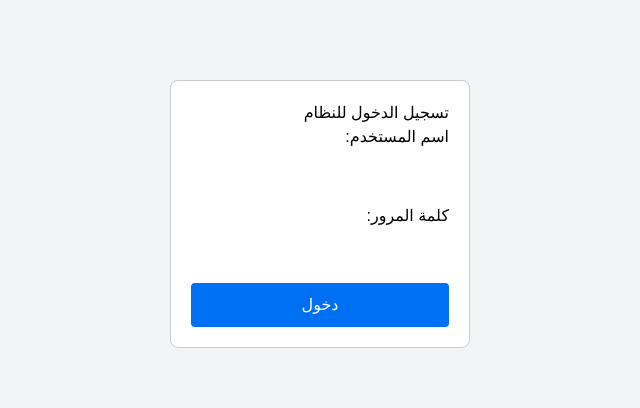
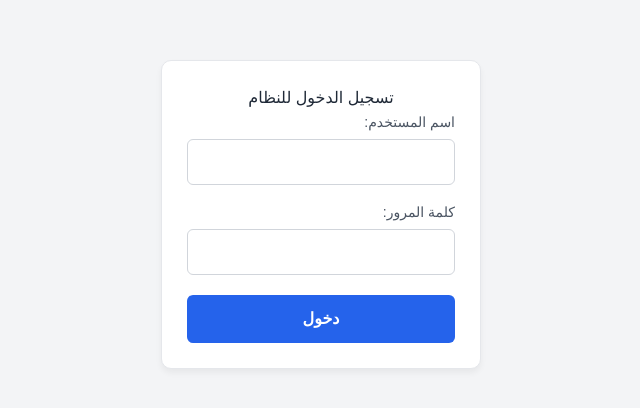
Before and after one commit to sharef24zu/Erp-system-zubedat, a React (Vite) app: page / in a window 1280 px wide. Shown: the part 186-594 px from the top of the page, without its empty margins (375-1015 px from the left). Built offline with nearby package versions, Linux system fonts and the light colour scheme; no server answers; the HTML template or start-up script is replaced by a standard one.

Commit message:
Update App.tsx

```diff
--- a/src/App.tsx
+++ b/src/App.tsx
@@ -1,7 +1,6 @@
 import React, { useState } from 'react';
 import { createClient } from '@supabase/supabase-js';
 
-// إنشاء اتصال Supabase باستخدام متغيّرات Vercel المباشرة
 const supabaseUrl = import.meta.env.VITE_SUPABASE_URL || '';
 const supabaseAnonKey = import.meta.env.VITE_SUPABASE_ANON_KEY || '';
 const supabase = createClient(supabaseUrl, supabaseAnonKey);
@@ -12,6 +11,7 @@ export default function App() {
   const [user, setUser] = useState<any>(null);
   const [error, setError] = useState('');
   const [loading, setLoading] = useState(false);
+  const [activeTab, setActiveTab] = useState('dashboard');
 
   const handleLogin = async (e: React.FormEvent) => {
     e.preventDefault();
@@ -27,7 +27,7 @@ export default function App() {
         .maybeSingle();
 
       if (error) {
-        setError('خطأ في الاتصال بقاعدة البيانات: ' + error.message);
+        setError('خطأ في الاتصال: ' + error.message);
       } else if (!data) {
         setError('اسم المستخدم أو كلمة المرور غير صحيحة');
       } else {
@@ -42,48 +42,102 @@ export default function App() {
 
   if (user) {
     return (
-      <div style={{ padding: 20, fontFamily: 'sans-serif', direction: 'rtl' }}>
-        <h1>مرحباً بك، {user.full_name}</h1>
-        <p>الصلاحية: {user.role}</p>
-        <button
-          onClick={() => setUser(null)}
-          style={{ padding: '8px 16px', background: '#e53e3e', color: '#fff', border: 'none', borderRadius: 4, cursor: 'pointer' }}
-        >
-          تسجيل الخروج
-        </button>
+      <div style={{ minHeight: '100vh', backgroundColor: '#f3f4f6', fontFamily: 'sans-serif', direction: 'rtl', padding: '20px' }}>
+        {/* الشريط العلوي */}
+        <header style={{ backgroundColor: '#fff', padding: '15px 20px', borderRadius: '8px', boxShadow: '0 2px 4px rgba(0,0,0,0.1)', display: 'flex', justifyContent: 'space-between', alignItems: 'center', marginBottom: '20px' }}>
+          <div>
+            <h1 style={{ margin: 0, fontSize: '20px', color: '#1f2937' }}>نظام إدارة الأسطول والمعدات</h1>
+            <span style={{ fontSize: '14px', color: '#6b7280' }}>مرحباً بك، <b>{user.full_name}</b> ({user.role})</span>
+          </div>
+          <button
+            onClick={() => setUser(null)}
+            style={{ backgroundColor: '#ef4444', color: '#fff', border: 'none', padding: '8px 16px', borderRadius: '6px', cursor: 'pointer', fontWeight: 'bold' }}
+          >
+            تسجيل الخروج
+          </button>
+        </header>
+
+        {/* أزرار التنقل */}
+        <nav style={{ display: 'flex', gap: '10px', marginBottom: '20px' }}>
+          <button onClick={() => setActiveTab('dashboard')} style={{ padding: '10px 20px', borderRadius: '6px', border: 'none', cursor: 'pointer', backgroundColor: activeTab === 'dashboard' ? '#2563eb' : '#fff', color: activeTab === 'dashboard' ? '#fff' : '#374151', fontWeight: 'bold' }}>الرئيسية</button>
+          <button onClick={() => setActiveTab('equipment')} style={{ padding: '10px 20px', borderRadius: '6px', border: 'none', cursor: 'pointer', backgroundColor: activeTab === 'equipment' ? '#2563eb' : '#fff', color: activeTab === 'equipment' ? '#fff' : '#374151', fontWeight: 'bold' }}>المعدات</button>
+          <button onClick={() => setActiveTab('work_orders')} style={{ padding: '10px 20px', borderRadius: '6px', border: 'none', cursor: 'pointer', backgroundColor: activeTab === 'work_orders' ? '#2563eb' : '#fff', color: activeTab === 'work_orders' ? '#fff' : '#374151', fontWeight: 'bold' }}>أوامر العمل</button>
+        </nav>
+
+        {/* البطاقات الإحصائية */}
+        <div style={{ display: 'grid', gridTemplateColumns: 'repeat(auto-fit, minmax(200px, 1fr))', gap: '15px', marginBottom: '20px' }}>
+          <div style={{ backgroundColor: '#fff', padding: '15px', borderRadius: '8px', borderRight: '4px solid #3b82f6', boxShadow: '0 1px 3px rgba(0,0,0,0.1)' }}>
+            <span style={{ color: '#6b7280', fontSize: '14px' }}>إجمالي المعدات</span>
+            <h2 style={{ margin: '5px 0 0 0', color: '#111827' }}>12</h2>
+          </div>
+          <div style={{ backgroundColor: '#fff', padding: '15px', borderRadius: '8px', borderRight: '4px solid #10b981', boxShadow: '0 1px 3px rgba(0,0,0,0.1)' }}>
+            <span style={{ color: '#6b7280', fontSize: '14px' }}>المعدات النشطة</span>
+            <h2 style={{ margin: '5px 0 0 0', color: '#111827' }}>9</h2>
+          </div>
+          <div style={{ backgroundColor: '#fff', padding: '15px', borderRadius: '8px', borderRight: '4px solid #f59e0b', boxShadow: '0 1px 3px rgba(0,0,0,0.1)' }}>
+            <span style={{ color: '#6b7280', fontSize: '14px' }}>طلبات الصيانة</span>
+            <h2 style={{ margin: '5px 0 0 0', color: '#111827' }}>3</h2>
+          </div>
+        </div>
+
+        {/* جدول المحتوى */}
+        <div style={{ backgroundColor: '#fff', padding: '20px', borderRadius: '8px', boxShadow: '0 1px 3px rgba(0,0,0,0.1)' }}>
+          <h3 style={{ marginTop: 0, color: '#374151' }}>قائمة المعدات الحالية</h3>
+          <table style={{ width: '100%', borderCollapse: 'collapse', textAlign: 'right' }}>
+            <thead>
+              <tr style={{ backgroundColor: '#f9fafb', borderBottom: '2px solid #e5e7eb' }}>
+                <th style={{ padding: '10px' }}>اسم المعدة</th>
+                <th style={{ padding: '10px' }}>النوع</th>
+                <th style={{ padding: '10px' }}>الحالة</th>
+              </tr>
+            </thead>
+            <tbody>
+              <tr style={{ borderBottom: '1px solid #e5e7eb' }}>
+                <td style={{ padding: '10px' }}>حفارة CAT 320</td>
+                <td style={{ padding: '10px' }}>حفارات</td>
+                <td style={{ padding: '10px' }}><span style={{ backgroundColor: '#d1fae5', color: '#065f46', padding: '2px 8px', borderRadius: '4px', fontSize: '12px' }}>نشط</span></td>
+              </tr>
+              <tr style={{ borderBottom: '1px solid #e5e7eb' }}>
+                <td style={{ padding: '10px' }}>شاحنة مرسيدس اكتروس</td>
+                <td style={{ padding: '10px' }}>شاحنات نقل</td>
+                <td style={{ padding: '10px' }}><span style={{ backgroundColor: '#fef3c7', color: '#92400e', padding: '2px 8px', borderRadius: '4px', fontSize: '12px' }}>صيانة</span></td>
+              </tr>
+            </tbody>
+          </table>
+        </div>
       </div>
     );
   }
 
   return (
-    <div style={{ display: 'flex', justifyContent: 'center', alignItems: 'center', height: '100vh', fontFamily: 'sans-serif', direction: 'rtl' }}>
-      <form onSubmit={handleLogin} style={{ border: '1px solid #ccc', padding: 20, borderRadius: 8, width: 300, background: '#fff' }}>
-        <h2 style={{ marginTop: 0 }}>تسجيل الدخول للنظام</h2>
-        {error && <p style={{ color: 'red', fontSize: 14 }}>{error}</p>}
-        <div style={{ marginBottom: 10 }}>
-          <label>اسم المستخدم:</label>
+    <div style={{ display: 'flex', justifyContent: 'center', alignItems: 'center', height: '100vh', backgroundColor: '#f3f4f6', fontFamily: 'sans-serif', direction: 'rtl' }}>
+      <form onSubmit={handleLogin} style={{ border: '1px solid #e5e7eb', padding: 25, borderRadius: 10, width: 320, backgroundColor: '#fff', boxShadow: '0 4px 6px rgba(0,0,0,0.05)' }}>
+        <h2 style={{ marginTop: 0, textAlign: 'center', color: '#1f2937' }}>تسجيل الدخول للنظام</h2>
+        {error && <p style={{ color: '#ef4444', fontSize: 14, backgroundColor: '#fee2e2', padding: '8px', borderRadius: '4px' }}>{error}</p>}
+        <div style={{ marginBottom: 15 }}>
+          <label style={{ fontSize: '14px', color: '#4b5563' }}>اسم المستخدم:</label>
           <input
             type="text"
             value={userId}
             onChange={(e) => setUserId(e.target.value)}
-            style={{ width: '100%', padding: 8, marginTop: 5, boxSizing: 'border-box' }}
+            style={{ width: '100%', padding: '10px', marginTop: 5, boxSizing: 'border-box', border: '1px solid #d1d5db', borderRadius: '6px' }}
             required
           />
         </div>
-        <div style={{ marginBottom: 10 }}>
-          <label>كلمة المرور:</label>
+        <div style={{ marginBottom: 20 }}>
+          <label style={{ fontSize: '14px', color: '#4b5563' }}>كلمة المرور:</label>
           <input
             type="password"
             value={password}
             onChange={(e) => setPassword(e.target.value)}
-            style={{ width: '100%', padding: 8, marginTop: 5, boxSizing: 'border-box' }}
+            style={{ width: '100%', padding: '10px', marginTop: 5, boxSizing: 'border-box', border: '1px solid #d1d5db', borderRadius: '6px' }}
             required
           />
         </div>
         <button
           type="submit"
           disabled={loading}
-          style={{ width: '100%', padding: 10, background: '#0070f3', color: '#fff', border: 'none', borderRadius: 4, cursor: 'pointer' }}
+          style={{ width: '100%', padding: 12, backgroundColor: '#2563eb', color: '#fff', border: 'none', borderRadius: 6, cursor: 'pointer', fontWeight: 'bold' }}
         >
           {loading ? 'جاري التحقق...' : 'دخول'}
         </button>
```
